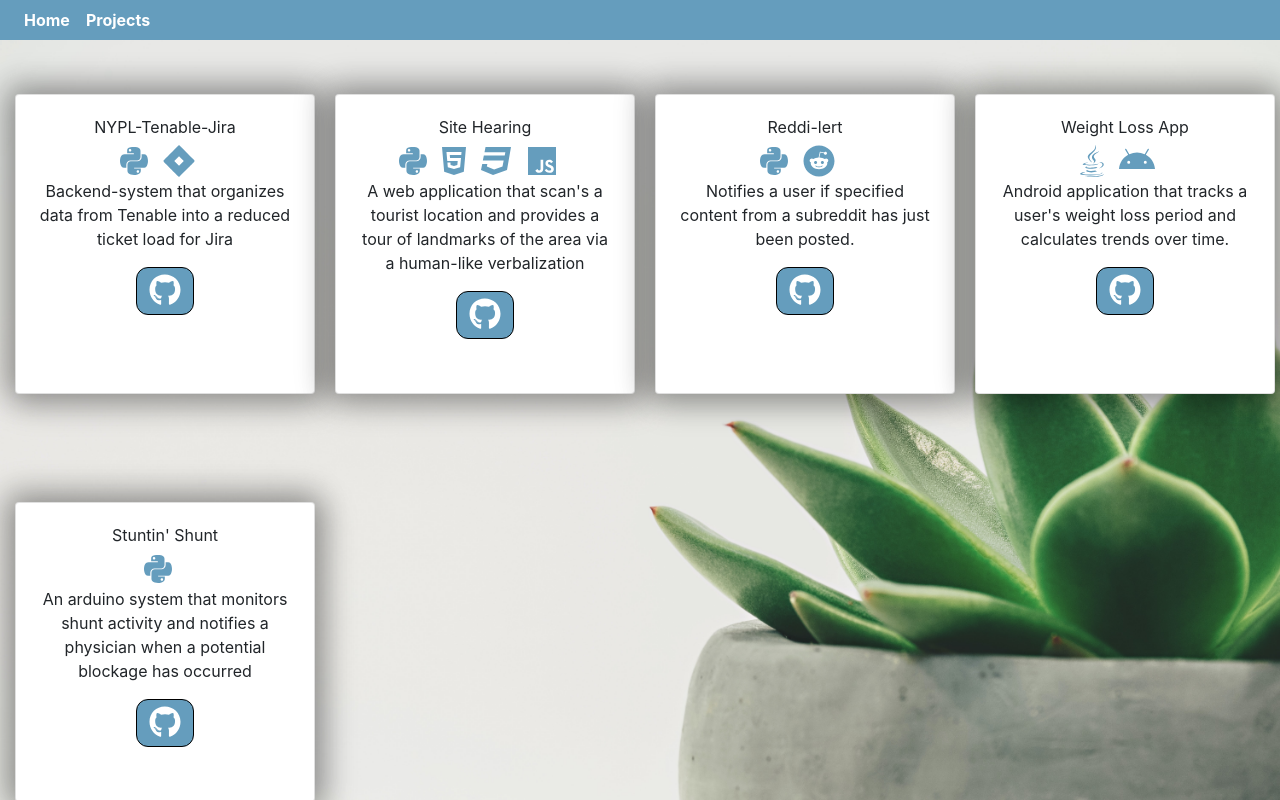
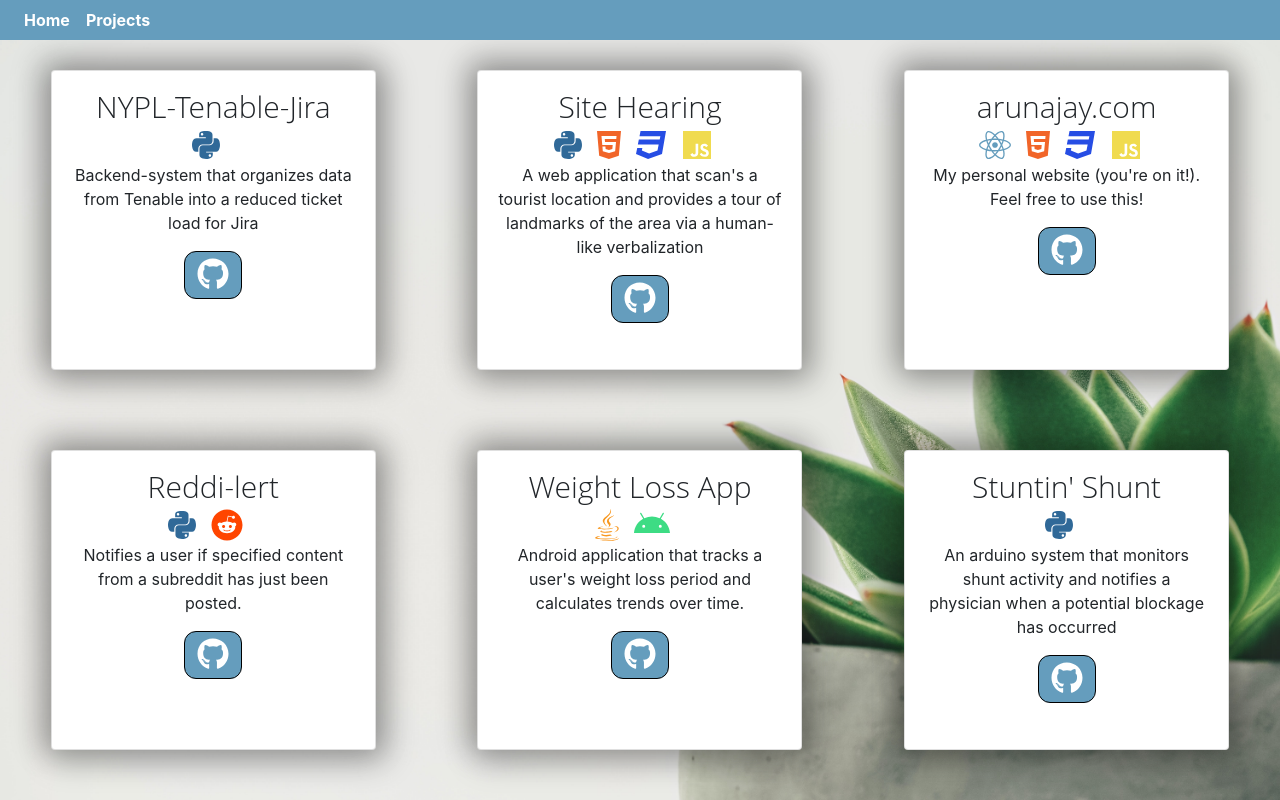
Before and after one commit to arun-ajay/arun-ajay-website-OLD, a React (Create React App) app: page /Projects in a window 1280 px wide. Built offline with nearby package versions, Linux system fonts and the light colour scheme.

Commit message:
added customized colors for each logo!

```diff
--- a/src/components/ProjectCard/ProjectCard.css
+++ b/src/components/ProjectCard/ProjectCard.css
@@ -1,19 +1,26 @@
 .projectCard{
     /* border: 5px solid red !important; */
     margin: 30px auto;
-    width: 300px;
+    width: 325px;
     height: 300px;
     border-radius: 40px;
     box-shadow: 5px 5px 30px 7px rgba(0,0,0,0.25), -5px -5px 30px 7px rgba(0,0,0,0.22);
-    cursor: pointer;
     transition: 0.4s;
 }
 
 .projectCard:hover {
-    transform: scale(1.3, 1.3);
+    transform: scale(1.1, 1.1);
     box-shadow: 5px 5px 30px 15px rgba(0,0,0,0.25),
       -5px -5px 30px 15px rgba(0,0,0,0.22);
   }
+
+.projectCardTitle{
+    font-family: 'Open Sans', sans-serif !important;
+    font-size: 30px !important;
+    font-weight: 300 !important;
+    line-height: 32px !important;
+    text-align: center !important;
+}
 
 .projectCardIcon{
     color:#659DBD;
--- a/src/components/ProjectCard/ProjectCard.js
+++ b/src/components/ProjectCard/ProjectCard.js
@@ -11,13 +11,13 @@ const ProjectCard = (props) => {
   var url = props.url
   var iconData = props.projectIcons
   let icons = iconData.map(d =>(
-    <FontAwesomeIcon icon = {d} size="2x" className = "projectCardIcon"/>
+    <FontAwesomeIcon style = {{color: d.color}} icon = {d.icon} size="2x" className = "projectCardIcon"/>
   ))
   return (
     <div>
       <Card className = "projectCard">
         <CardBody>
-          <CardTitle>{props.title}</CardTitle>
+          <CardTitle className = "projectCardTitle">{props.title}</CardTitle>
           <CardSubtitle>{icons}</CardSubtitle>
           <CardText>{props.text}</CardText>
           <Button onClick = {() => window.open(url,"_blank")} className = "projectButton"><FontAwesomeIcon icon = {faGithub} size="2x" className = "projectButtonIcon"/></Button>
--- a/src/components/pages/Projects/Projects.css
+++ b/src/components/pages/Projects/Projects.css
@@ -2,4 +2,9 @@
     /* border: 5px solid orange; */
     height: 100%;
     width: 100%;
+    z-index: 0;
+  display: flex;
+  justify-content: space-around;
+  flex-wrap: wrap;
+  overflow-y: auto;
 }
--- a/src/components/pages/Projects/Projects.js
+++ b/src/components/pages/Projects/Projects.js
@@ -10,19 +10,11 @@ class Projects extends React.Component {
 
         render(){
             var deckArray = this.state.data.map(d => (
-                <Col sm = "3">
-                    <br></br>
-                    <ProjectCard title = {d.projectTitle} projectIcons = {d.projectIcons} text = {d.projectDescription} url = {d.projectURL}/>
-                    <br></br>
-                </Col>
+                <ProjectCard title = {d.projectTitle} projectIcons = {d.projectIcons} text = {d.projectDescription} url = {d.projectURL}/>
             ));
             return(
             <div className = "homeDiv">
-                <Container fluid>
-                    <Row>
-                        {deckArray}
-                    </Row>
-                </Container>
+                {deckArray}
             </div>
 
         )
--- a/src/components/pages/Projects/data.js
+++ b/src/components/pages/Projects/data.js
@@ -1,36 +1,110 @@
-import {faPython,faJira,faJava,faAndroid,faHtml5,faCss3,faJs, faReddit} from '@fortawesome/free-brands-svg-icons'
+import {faPython,faJira,faJava,faAndroid,faHtml5,faCss3,faJs, faReddit, faReact} from '@fortawesome/free-brands-svg-icons'
 
+var colors = {
+    "python": "#306998",
+    "reddit": "#ff4500",
+    "html" :  "#F16529",
+    "css" :   "#264de4",
+    "java": "#f89820",
+    "android": "#3DDC84",
+    "javascript":"#F0DB4F"
+}
 export const projectData = [
     {
         "projectTitle": "NYPL-Tenable-Jira",
-        "projectIcons": [faPython,faJira],
+        "projectIcons": [
+            {
+            "icon":faPython,
+            "color": colors.python
+        }],
         "projectDescription": "Backend-system that organizes data from Tenable into a reduced ticket load for Jira ",
         "projectURL": "https://github.com/NYPL/NYPL-Tenable-Jira"
     },
     {
         "projectTitle": "Site Hearing",
-        "projectIcons": [faPython,faHtml5,faCss3,faJs],
+        "projectIcons": [
+            {
+            "icon":faPython,
+            "color": colors.python
+            },
+            {
+                "icon":faHtml5,
+                "color": colors.html
+            },
+            {
+                "icon":faCss3,
+                "color": colors.css
+            },
+            {
+                "icon":faJs,
+                "color": colors.javascript
+            }
+        ],
         "projectDescription": "A web application that scan's a tourist location and provides a tour of landmarks of the area via a human-like verbalization",
         "projectURL": "https://github.com/Gerard-Cancino/SiteHearing"
     },
     {
+        "projectTitle": "arunajay.com",
+        "projectIcons": [
+            {
+            "icon":faReact,
+            "color": colors.react
+            },
+            {
+                "icon":faHtml5,
+                "color": colors.html
+            },
+            {
+                "icon":faCss3,
+                "color": colors.css
+            },
+            {
+                "icon":faJs,
+                "color": colors.javascript
+            }
+        ],
+        "projectDescription": "My personal website (you're on it!). Feel free to use this!",
+        "projectURL": "https://github.com/arun-ajay/arun-ajay-website"
+    },
+    {
         "projectTitle": "Reddi-lert",
-        "projectIcons": [faPython,faReddit],
+        "projectIcons": [
+            {
+            "icon":faPython,
+            "color": colors.python
+            },
+            {
+                "icon":faReddit,
+                "color": colors.reddit
+            }
+        ],
         "projectDescription": "Notifies a user if specified content from a subreddit has just been posted.",
         "projectURL": "https://github.com/arun-ajay/Reddi-lert"
     },
     {
         "projectTitle": "Weight Loss App",
-        "projectIcons": [faJava,faAndroid],
+        "projectIcons": [
+            {
+            "icon":faJava,
+            "color": colors.java
+            },
+            {
+                "icon":faAndroid,
+                "color": colors.android
+            }
+        ],
         "projectDescription": "Android application that tracks a user's weight loss period and calculates trends over time.",
         "projectURL": "https://github.com/arun-ajay/stuntin-shunt"
     },
     {
         "projectTitle": "Stuntin' Shunt",
-        "projectIcons": [faPython],
+        "projectIcons": [{
+            "icon":faPython,
+            "color": colors.python
+            }
+        ],
         "projectDescription": "An arduino system that monitors shunt activity and notifies a physician when a potential blockage has occurred",
         "projectURL": "https://github.com/arun-ajay/stuntin-shunt"
-    },
-
+    }
 
 ]
```
